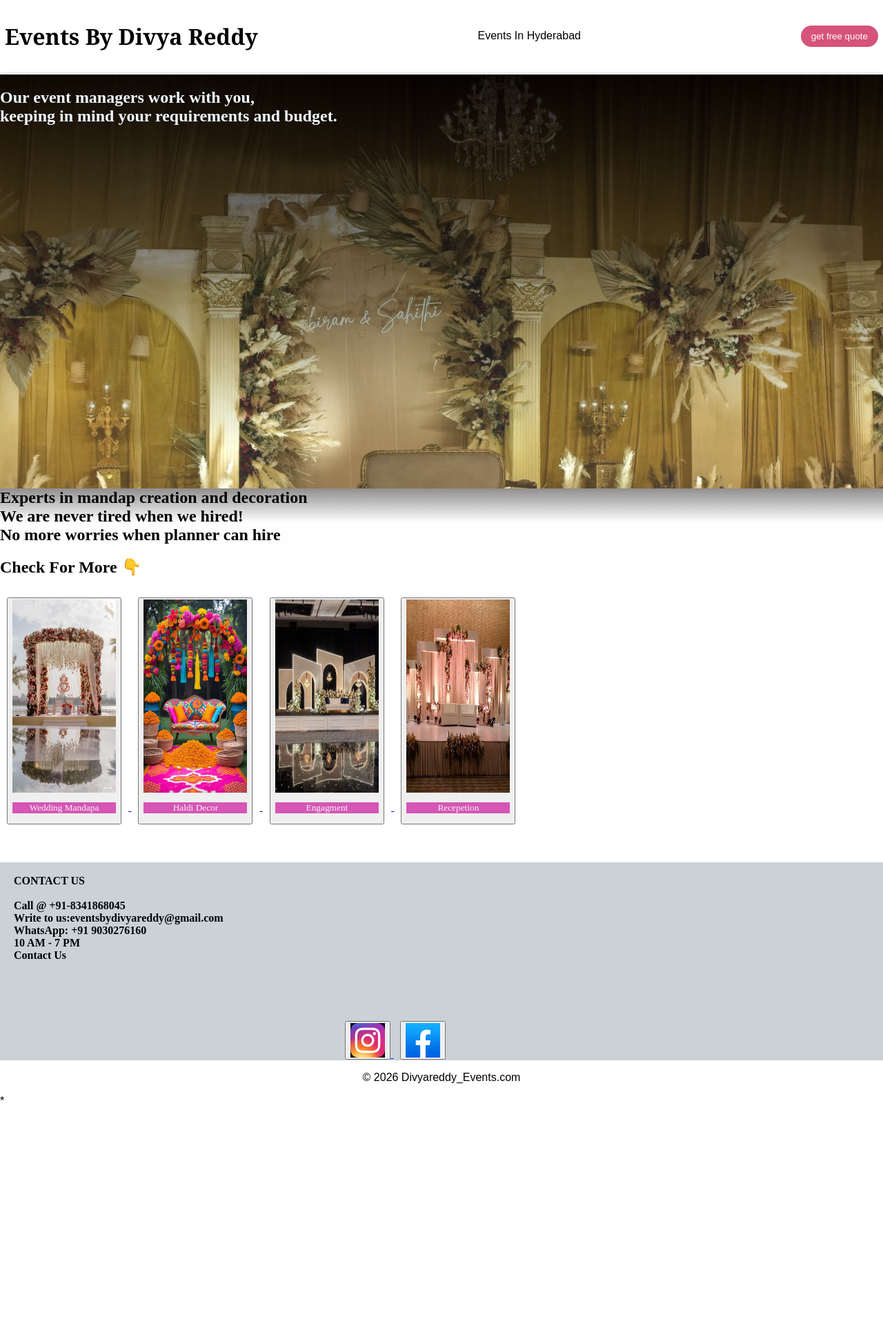
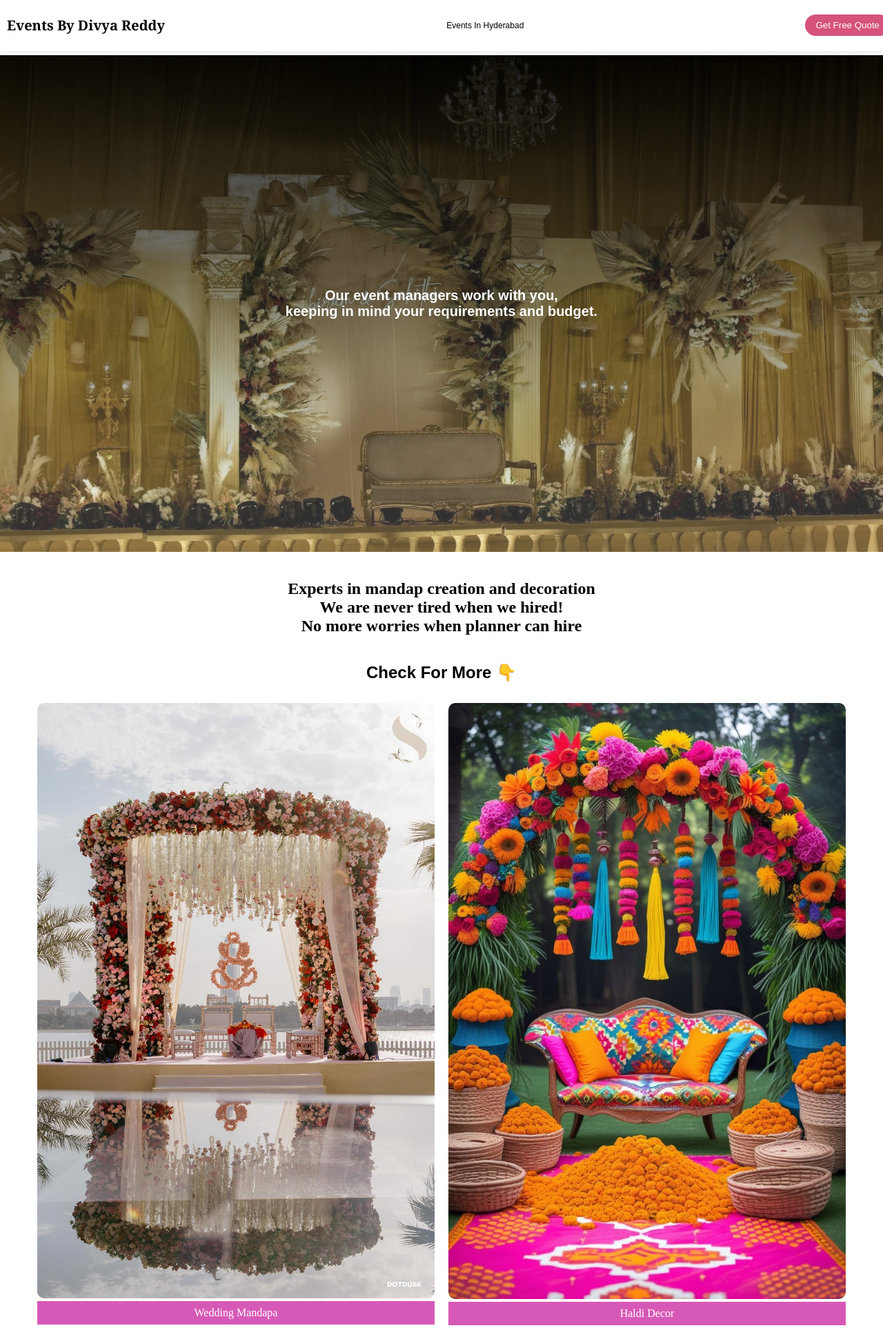
Before and after one commit to reddymukkara12-svg/events, a Flask app: page / in a window 1280 px wide. Shown: the top 1925 px of the page at 69% size. Before the commit the page ends 1595 px from the top, so only its background shows below. Run offline with Flask 3, Linux system fonts and the light colour scheme.

Commit message:
Refactor index.html for improved structure and styling

```diff
--- a/events/templates/index.html
+++ b/events/templates/index.html
@@ -1,190 +1,228 @@
-*<!DOCTYPE html>
+<!DOCTYPE html>
 <html>
 <head>
     <meta charset="UTF-8">
-    <meta type="viewport" content="width=width-device , initital-scale=1.0">
+    <meta name="viewport" content="width=device-width, initial-scale=1.0">
     <title>Events By Divya Reddy</title>
+
     <style>
-.hero {
-    height: 600px;
-    background:
-        linear-gradient(to top, rgba(252, 253, 253, 0.158) 10%, rgba(3, 0, 0, 0.904)),
-        url("{{ url_for('static', filename='images/hall.jpg') }}");
-    background-size: cover;
-    background-position: center top;
-
-}
 body {
     margin: 0;
     font-family: Arial, sans-serif;
-    margin-top: 90px; }
+    margin-top: 80px;
+}
 
-.logo{font-size: xx-large;
-font-family:Georgia, 'Times New Roman', Times, serif;}
+/* HERO SECTION */
+.hero {
+    height: 90vh;
+    background:
+        linear-gradient(to top, rgba(252,253,253,0.2), rgba(0,0,0,0.9)),
+        url("{{ url_for('static', filename='images/hall.jpg') }}");
+    background-size: cover;
+    background-position: center;
+    display: flex;
+    flex-direction: column;
+    justify-content: center;
+}
 
-/* Header */
+/* HEADER */
 .header {
     position: fixed;
     top: 0;
-    left: 0;
     width: 100%;
-    background-color: white;
-
+    background: white;
     display: flex;
     justify-content: space-between;
     align-items: center;
+    padding: 10px;
+    box-shadow: 0 2px 10px rgba(0,0,0,0.1);
+    z-index: 1000;
+}
 
-    padding: 4px 7px;
-    box-shadow: 0 2px 10px rgba(0,0,0,0.1);
-    box-sizing: border-box;
-    z-index: 1000;}
-.left h1 {
+.logo {
+    font-size: 20px;
+    font-family: Georgia, 'Times New Roman', Times, serif;
+}
+
+.header p {
     margin: 0;
-    font-size: 22px;}
+    font-size: 12px;
+}
 
-.left h2 {
-    margin: 0;
-    font-size: 14px;
-    color: gray;}
 .get {
     padding: 8px 15px;
     background-color: rgb(214, 83, 123);
     color: white;
     border: none;
     border-radius: 20px;
-    cursor: pointer;}
-.line{font: larger;
-    font-family:'Times New Roman', Times, serif ;
-    font-weight: bold;
-    color: aliceblue;
-    padding-top: 20vh;
+    cursor: pointer;
+}
+
+/* HERO TEXT */
+.line {
+    color: white;
+    text-align: center;
+    padding: 20px;
+    font-size: 20px;
+}
+
+/* SECOND SECTION */
+.line2 {
+    text-align: center;
+    padding: 20px;
+    font-family: 'Times New Roman', Times, serif;
+}
+
+/* BUTTON GRID */
+.buttons {
+    display: flex;
+    flex-wrap: wrap;
+    justify-content: center;
+}
+
+.image-button {
+    width: 45%;
+    margin: 10px;
+    text-align: center;
+    text-decoration: none;
+}
+
+.image-button img {
+    width: 100%;
+    height: auto;
+    border-radius: 10px;
+}
+
+.image-button p {
+    background-color: rgba(211, 72, 176, 0.9);
+    color: white;
+    padding: 8px;
     margin: 0;
-    padding: 20px 0;
-    width: 100%;
+    font-family: 'Times New Roman';
 }
-.line2{font-family: 'Times New Roman', Times, serif;
-background:
-        linear-gradient(to top, rgba(250, 252, 252, 0.308) 40%, rgba(109, 106, 106, 0.76));
-    background-size: cover;
-    background-position: center top;
-    margin-top: -0.5px;
-    text-size-adjust: initial;
+
+/* CONTACT SECTION */
+.detail {
+    text-align: center;
+    padding: 20px;
+    background-color: rgb(202, 210, 216);
 }
-.image-button {
-      display: inline-block;
-      text-align: center;
-      cursor: pointer;
-      margin: 10px;
-    }
-    .image-button img {
-      width: 150px;
-      height: auto;
-      display: block;
-    }
-    .hidden-images {
-      display: none;
-      margin-top: 10px;
-    }
-    .hidden-images img {
-      width: 120px;
-      margin: 5px;
-    }
-    .insta{ margin-top: 70px;
-        margin-left: 500px;
-    }
-    .fb{
-        margin-top:70px;
-        margin-left: 10px;
-    }
-    .contact{margin-top: 45px;
-        margin-left: 20px;
+
+.contact {
     font-family: 'Times New Roman';
     font-weight: bold;
 }
-    .detail{background-color: rgb(202, 210, 216);}
+
+.social-icons img {
+    width: 50px;
+    margin: 10px;
+}
+
+/* FOOTER */
+footer {
+    text-align: center;
+    padding: 10px;
+}
+
+/* MOBILE RESPONSIVE */
+@media (max-width: 600px) {
+    .logo {
+        font-size: 16px;
+    }
+
+    .line {
+        font-size: 16px;
+    }
+
+    .image-button {
+        width: 90%;
+    }
+}
     </style>
 </head>
+
 <body>
-<section class="hero">
+
+<!-- HEADER -->
 <div class="header">
-<h1 class="logo"> Events By Divya Reddy </h1>
-<p> Events In Hyderabad</p>
+    <h1 class="logo">Events By Divya Reddy</h1>
+    <p>Events In Hyderabad</p>
     <a href="/quote">
-    <div class="box">
-    <button class="get">
-        get free quote
-    </button>
-
-    </div>
+        <button class="get">Get Free Quote</button>
     </a>
 </div>
-<h2 class="line">Our event managers work with you,<br>keeping in mind your requirements and budget.</h2>
+
+<!-- HERO -->
+<section class="hero">
+    <h2 class="line">
+        Our event managers work with you,<br>
+        keeping in mind your requirements and budget.
+    </h2>
 </section>
-<section class="section1">
-    <h2 class="line2">Experts in mandap creation and decoration
-        <br>
-        We are never tired when we hired!
-        <br>
+
+<!-- SECOND SECTION -->
+<section>
+    <h2 class="line2">
+        Experts in mandap creation and decoration<br>
+        We are never tired when we hired!<br>
         No more worries when planner can hire
     </h2>
 </section>
+
+<!-- BUTTON SECTION -->
 <section>
-    <h2 style="font-family: 'Times New Roman';">Check For More 👇</h2>
+    <h2 style="text-align:center;">Check For More 👇</h2>
 
-   <a href="/show/1">
-  <button class="image-button" onclick="show()">
-    <img src="{{url_for('static' ,filename='images/button1.jpg')}}" alt="button1" style="height: 35vh;">
-    <p style="font-family: 'Times New Roman'; color: rgb(248, 245, 247); background-color: rgba(211, 72, 176, 0.918);">Wedding Mandapa</p>
-  </button>
+    <div class="buttons">
+
+        <a href="/show/1" class="image-button">
+            <img src="{{url_for('static', filename='images/button1.jpg')}}">
+            <p>Wedding Mandapa</p>
         </a>
-<a href="/show/2">
-  <button class="image-button" onclick="show()">
-    <img src="{{url_for('static' ,filename='images/button2.jpg')}}" alt="button2" style="height: 35vh;" >
-    <p style="font-family: 'Times New Roman'; color: rgb(248, 245, 247); background-color: rgba(211, 72, 176, 0.918);">Haldi Decor</p>
-  </button>
+
+        <a href="/show/2" class="image-button">
+            <img src="{{url_for('static', filename='images/button2.jpg')}}">
+            <p>Haldi Decor</p>
         </a>
-  <a href="/show/3">
-  <button class="image-button" onclick="show()">
-    <img src="{{url_for('static' ,filename='images/button4.jpg')}}" alt="button4" style="height: 35vh;" >
-    <p style="font-family: 'Times New Roman'; color: rgb(248, 245, 247); background-color: rgba(211, 72, 176, 0.918);">Engagment</p>
-  </button>
+
+        <a href="/show/3" class="image-button">
+            <img src="{{url_for('static', filename='images/button4.jpg')}}">
+            <p>Engagement</p>
         </a>
-<a href="/show/4">
-  <button class="image-button" onclick="show()">
-    <img src="{{url_for('static' ,filename='images/button3.jpg')}}" alt="button3" style="height: 35vh;">
-    <p style="font-family: 'Times New Roman'; color: rgb(248, 245, 247); background-color: rgba(211, 72, 176, 0.918);">Recepetion</p>
-  </button>
+
+        <a href="/show/4" class="image-button">
+            <img src="{{url_for('static', filename='images/button3.jpg')}}">
+            <p>Reception</p>
         </a>
+
+    </div>
 </section>
+
+<!-- CONTACT -->
 <section class="detail">
-    <p class="contact"><br>CONTACT US<br><br>
-Call @ +91-8341868045
-<br>
-Write to us:eventsbydivyareddy@gmail.com
-<br>
-WhatsApp: +91 9030276160
-<br>
+    <p class="contact">
+        CONTACT US<br><br>
+        Call @ +91-8341868045<br>
+        Write to us: eventsbydivyareddy@gmail.com<br>
+        WhatsApp: +91 9030276160<br>
         10 AM - 7 PM
-<br>
-Contact Us</p>
-<a href="https://www.instagram.com/eventsbydivyareddy?igsh=MWs1ZmNudzU3bHJ5Zg==">
-    <button class="insta">
-        <img src="{{url_for('static' ,filename='images/insta.jpg')}}" alt="insta" style="height:50px; width: 50px;" >
-    </button>
+    </p>
+
+    <div class="social-icons">
+        <a href="https://www.instagram.com/eventsbydivyareddy">
+            <img src="{{url_for('static', filename='images/insta.jpg')}}">
         </a>
-<a href="https://www.facebook.com/share/1Co52fV5Se/">
-    <button class="fb">
-        <img src="{{url_for('static' ,filename='images/fb.jpg')}}" alt="fb" style="height:50px; width: 50px; " >
-    </button>
+
+        <a href="https://www.facebook.com">
+            <img src="{{url_for('static', filename='images/fb.jpg')}}">
         </a>
-<br>
+    </div>
 </section>
+
+<!-- FOOTER -->
+<footer>
+    <p>© 2026 Divyareddy_Events.com</p>
+</footer>
 
 </body>
 </html>
-<footer>
-    <p style="text-align: center;" style="margin-top:10px; font-weight: lighter;">© 2026 Divyareddy_Events.com </p>
-
-</footer>
-</body>
-</html>*
```
Lines whose indentation alone changed are shown as unchanged.
